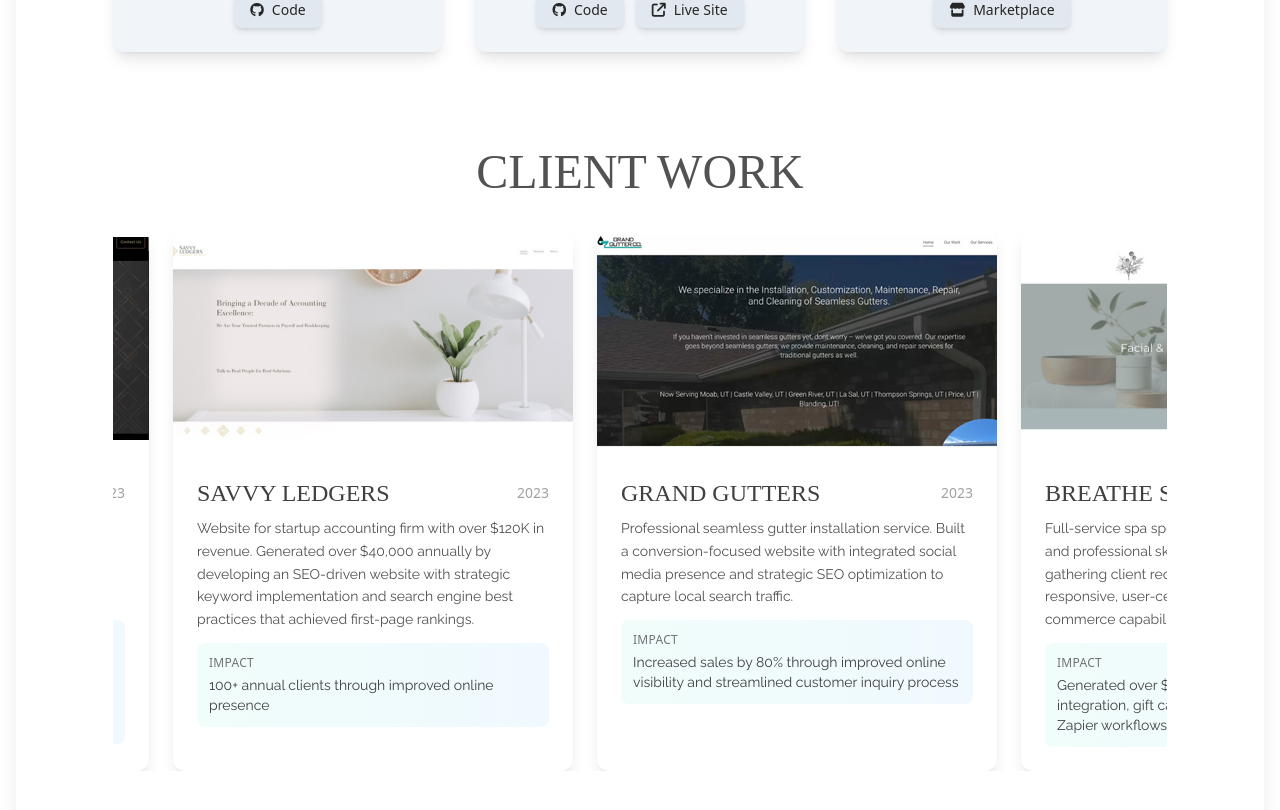
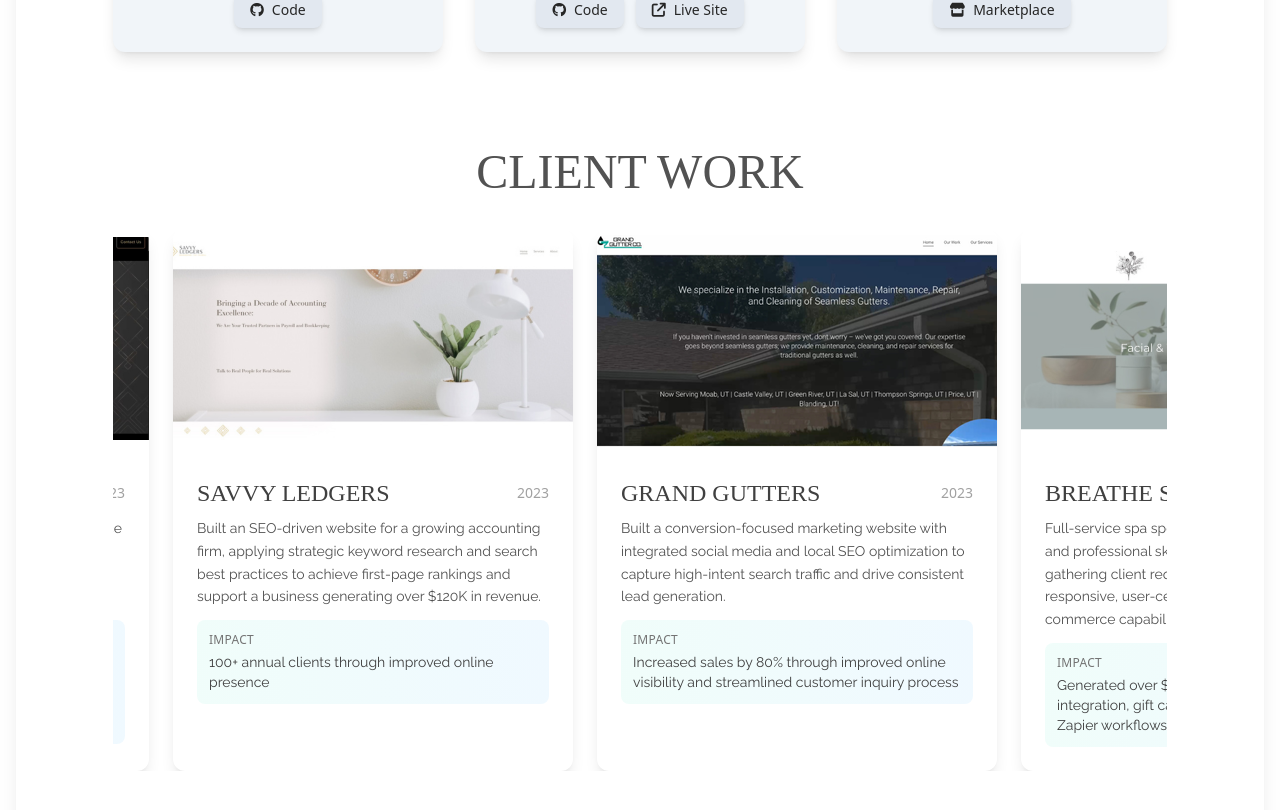
Before and after one commit to Celeste-Rhoades/celestePortfolio, a React (Vite) app: page / in a window 1280 px wide. Shown: the part 1600-2410 px from the top of the page. Built offline with nearby package versions, Linux system fonts and the light colour scheme.

Commit message:
updated code

```diff
--- a/src/Components/Main.jsx
+++ b/src/Components/Main.jsx
@@ -62,7 +62,7 @@
       id: 1,
       name: "Empire Toffee",
       description:
-        "E-commerce toffee specialty shop. Designed personalized e-commerce solution using JavaScript, HTML5, and responsive front-end frameworks, increasing sales by over $50,000.",
+        "Designed and built a custom e-commerce experience using JavaScript and responsive front-end frameworks, supporting personalized purchasing flows and driving over $50,000 in sales.",
       impact:
         "Created comprehensive UI design system and wireframes for branded storefront, optimizing user experience through strategic UX/UI and front-end development",
       year: "2023",
@@ -72,7 +72,7 @@
       id: 2,
       name: "Savvy Ledgers",
       description:
-        "Website for startup accounting firm with over $120K in revenue. Generated over $40,000 annually by developing an SEO-driven website with strategic keyword implementation and search engine best practices that achieved first-page rankings.",
+        "Built an SEO-driven website for a growing accounting firm, applying strategic keyword research and search best practices to achieve first-page rankings and support a business generating over $120K in revenue.",
       impact: "100+ annual clients through improved online presence",
       year: "2023",
       imageSrc: "/images/SavvyLedgers.png",
@@ -81,7 +81,7 @@
       id: 3,
       name: "Grand Gutters",
       description:
-        "Professional seamless gutter installation service. Built a conversion-focused website with integrated social media presence and strategic SEO optimization to capture local search traffic.",
+        "Built a conversion-focused marketing website with integrated social media and local SEO optimization to capture high-intent search traffic and drive consistent lead generation.",
       impact:
         "Increased sales by 80% through improved online visibility and streamlined customer inquiry process",
       year: "2023",
```
